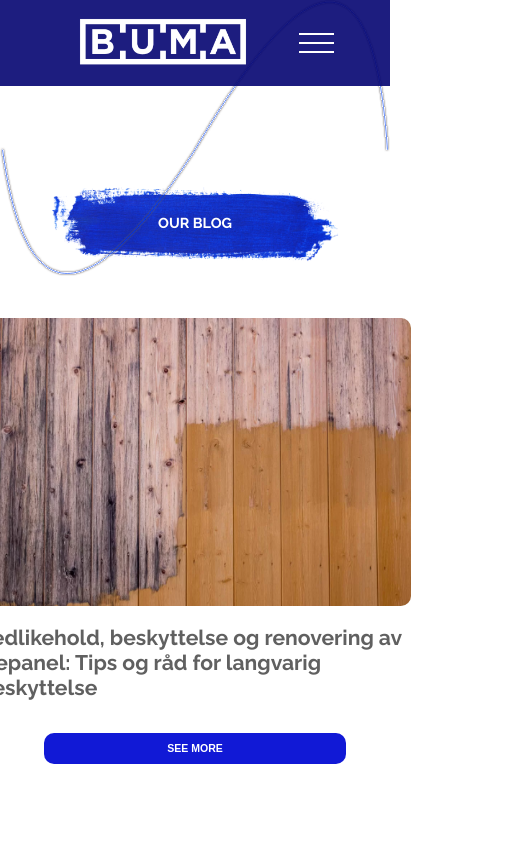
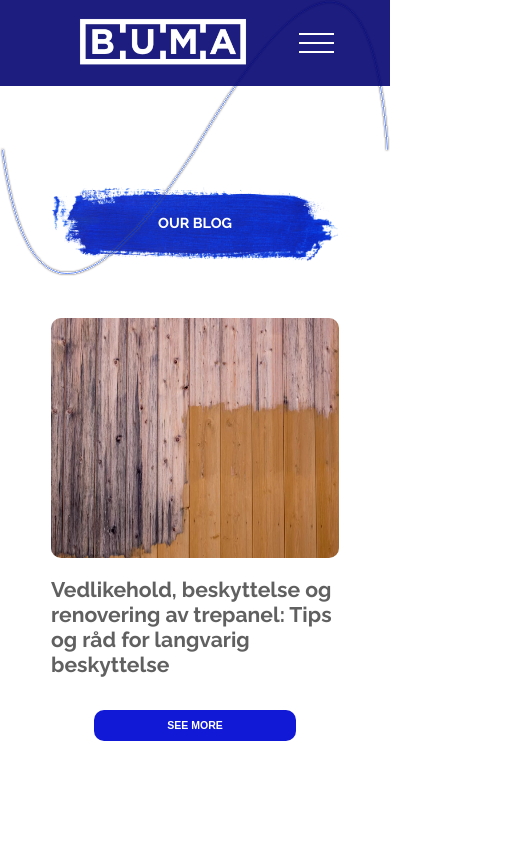
Before and after one commit to TomaszM-dev/BumaAs-website, a React (Create React App) app: page /blogg in a window 390 px wide. Shown: the top 844 px of the page, 507 px wide, since content can reach past the window. Built offline with nearby package versions, Linux system fonts and the light colour scheme.

Commit message:
media queries

```diff
--- a/src/pages/Blogg.js
+++ b/src/pages/Blogg.js
@@ -97,7 +97,15 @@ const Item = styled(motion.div)`
   width: 30rem;
 
   @media (max-width: 952px) {
-    width: 45rem;
+    width: 55rem;
+  }
+
+  @media (max-width: 572px) {
+    width: 40rem;
+  }
+
+  @media (max-width: 482px) {
+    width: 30rem;
   }
 
   h1 {
@@ -112,6 +120,11 @@ const Item = styled(motion.div)`
     @media (max-width: 952px) {
       width: 45rem;
       height: 30rem;
+    }
+
+    @media (max-width: 482px) {
+      width: 30rem;
+      height: 25rem;
     }
   }
 
```
